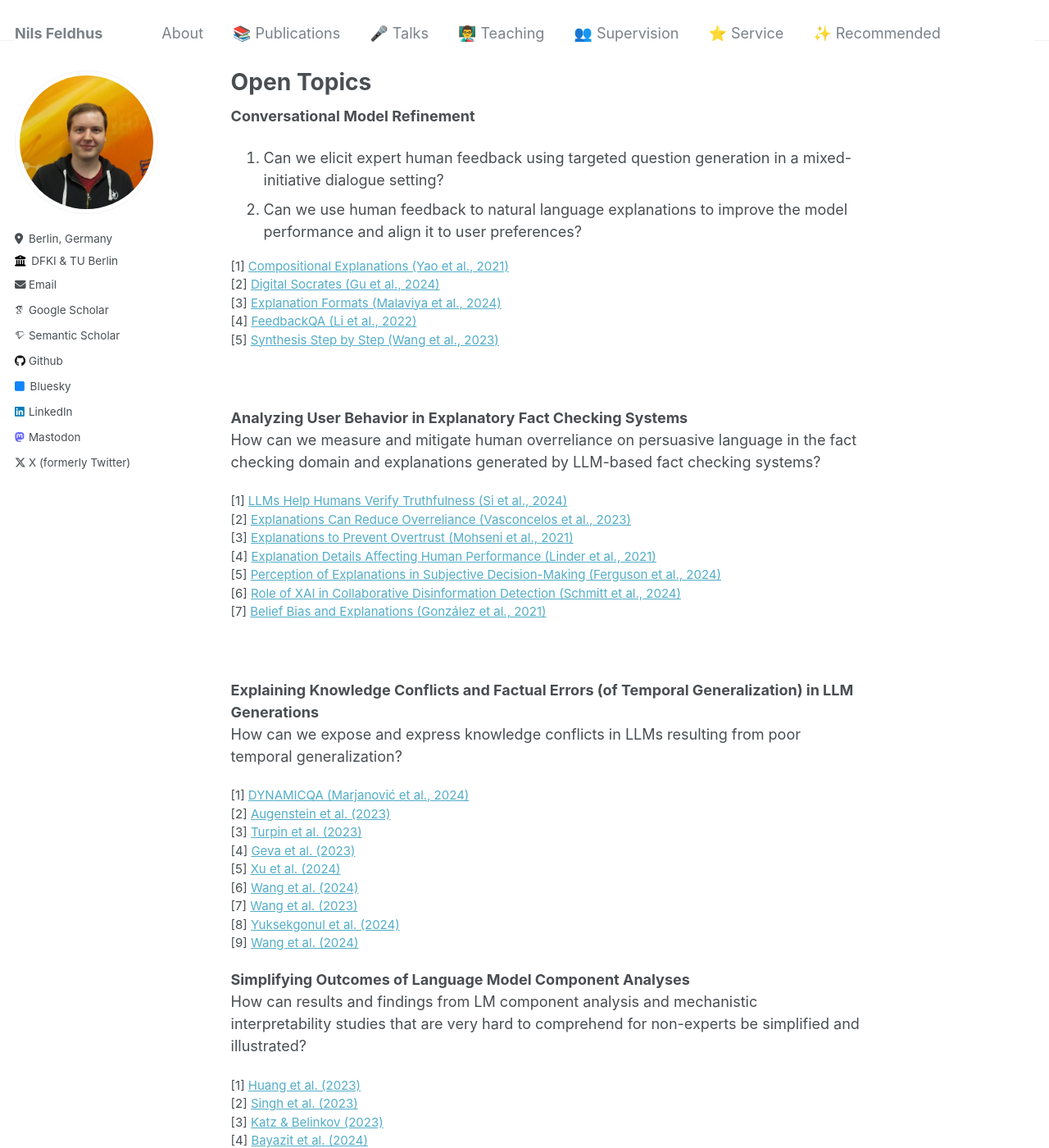
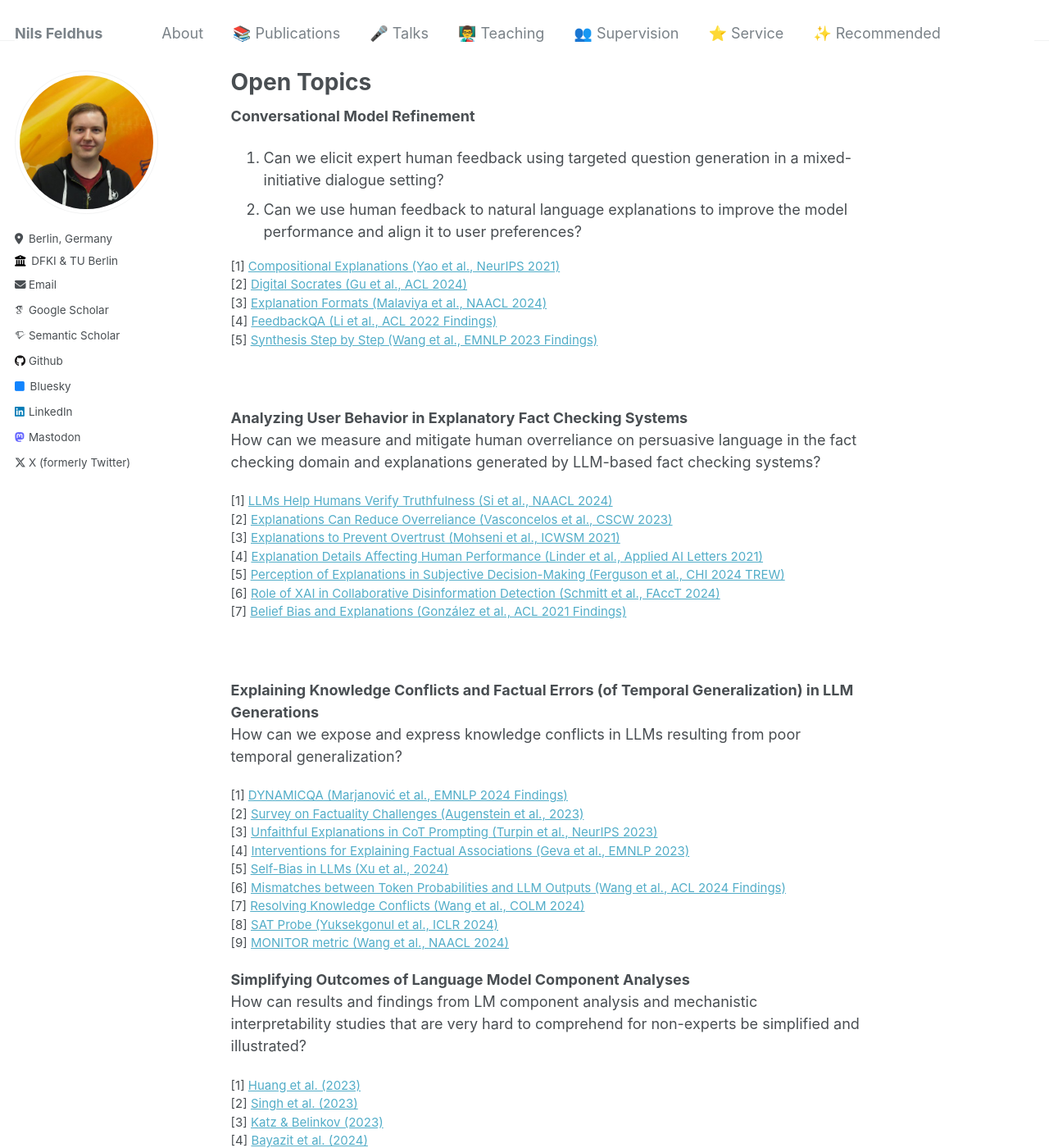
Before and after one commit to nfelnlp/nfelnlp.github.io, a Jekyll site: the page built from supervision/topics.md, in a window 1280 px wide and 1400 px high. Shown: the whole window at 82% size. Built offline with Jekyll 4.4.1, drawn with Linux system fonts in a browser that asks for light colours; some web fonts are replaced.

Commit message:
Update references in open topics.

```diff
--- a/supervision/topics.md
+++ b/supervision/topics.md
@@ -10,39 +10,39 @@ title: "Open Topics"
 1. Can we elicit expert human feedback using targeted question generation in a mixed-initiative dialogue setting?
 2. Can we use human feedback to natural language explanations to improve the model performance and align it to user preferences?
 <p style="font-size:smaller;">
-[1] <a href="https://arxiv.org/abs/2103.10415">Compositional Explanations (Yao et al., 2021)</a><br>
-[2] <a href="https://aclanthology.org/2024.acl-long.302/">Digital Socrates (Gu et al., 2024)</a><br>
-[3] <a href="https://aclanthology.org/2024.naacl-long.168/">Explanation Formats (Malaviya et al., 2024)</a><br>
-[4] <a href="https://aclanthology.org/2022.findings-acl.75/">FeedbackQA (Li et al., 2022)</a><br>
-[5] <a href="https://aclanthology.org/2023.findings-emnlp.791/">Synthesis Step by Step (Wang et al., 2023)</a>
+[1] <a href="https://arxiv.org/abs/2103.10415">Compositional Explanations (Yao et al., NeurIPS 2021)</a><br>
+[2] <a href="https://aclanthology.org/2024.acl-long.302/">Digital Socrates (Gu et al., ACL 2024)</a><br>
+[3] <a href="https://aclanthology.org/2024.naacl-long.168/">Explanation Formats (Malaviya et al., NAACL 2024)</a><br>
+[4] <a href="https://aclanthology.org/2022.findings-acl.75/">FeedbackQA (Li et al., ACL 2022 Findings)</a><br>
+[5] <a href="https://aclanthology.org/2023.findings-emnlp.791/">Synthesis Step by Step (Wang et al., EMNLP 2023 Findings)</a>
 </p><br>
 
 <!-- ORPEx -->
 **Analyzing User Behavior in Explanatory Fact Checking Systems**
 How can we measure and mitigate human overreliance on persuasive language in the fact checking domain and explanations generated by LLM-based fact checking systems?
 <p style="font-size:smaller;">
-[1] <a href="https://aclanthology.org/2024.naacl-long.81/">LLMs Help Humans Verify Truthfulness (Si et al., 2024)</a><br>
-[2] <a href="https://dl.acm.org/doi/10.1145/3579605">Explanations Can Reduce Overreliance (Vasconcelos et al., 2023)</a><br>
-[3] <a href="https://doi.org/10.1609/icwsm.v15i1.18072">Explanations to Prevent Overtrust (Mohseni et al., 2021)</a><br>
-[4] <a href="https://doi.org/10.1002/ail2.49">Explanation Details Affecting Human Performance (Linder et al., 2021)</a><br>
-[5] <a href="https://arxiv.org/abs/2404.12558">Perception of Explanations in Subjective Decision-Making (Ferguson et al., 2024)</a><br>
-[6] <a href="https://dl.acm.org/doi/10.1145/3630106.3659031">Role of XAI in Collaborative Disinformation Detection (Schmitt et al., 2024)</a><br>
-[7] <a href="https://aclanthology.org/2021.findings-acl.259/">Belief Bias and Explanations (González et al., 2021)</a>
+[1] <a href="https://aclanthology.org/2024.naacl-long.81/">LLMs Help Humans Verify Truthfulness (Si et al., NAACL 2024)</a><br>
+[2] <a href="https://dl.acm.org/doi/10.1145/3579605">Explanations Can Reduce Overreliance (Vasconcelos et al., CSCW 2023)</a><br>
+[3] <a href="https://doi.org/10.1609/icwsm.v15i1.18072">Explanations to Prevent Overtrust (Mohseni et al., ICWSM 2021)</a><br>
+[4] <a href="https://doi.org/10.1002/ail2.49">Explanation Details Affecting Human Performance (Linder et al., Applied AI Letters 2021)</a><br>
+[5] <a href="https://arxiv.org/abs/2404.12558">Perception of Explanations in Subjective Decision-Making (Ferguson et al., CHI 2024 TREW)</a><br>
+[6] <a href="https://dl.acm.org/doi/10.1145/3630106.3659031">Role of XAI in Collaborative Disinformation Detection (Schmitt et al., FAccT 2024)</a><br>
+[7] <a href="https://aclanthology.org/2021.findings-acl.259/">Belief Bias and Explanations (González et al., ACL 2021 Findings)</a>
 </p><br>
 
 <!-- DeLoreason -->
 **Explaining Knowledge Conflicts and Factual Errors (of Temporal Generalization) in LLM Generations**
 How can we expose and express knowledge conflicts in LLMs resulting from poor temporal generalization?
 <p style="font-size:smaller;">
-[1] <a href="https://arxiv.org/abs/2407.17023">DYNAMICQA (Marjanović et al., 2024)</a><br>
-[2] <a href="http://arxiv.org/abs/2310.05189">Augenstein et al. (2023)</a><br>
-[3] <a href="https://openreview.net/forum?id=bzs4uPLXvi">Turpin et al. (2023)</a><br>
-[4] <a href="https://aclanthology.org/2023.emnlp-main.751/">Geva et al. (2023)</a><br>
-[5] <a href="https://arxiv.org/abs/2402.11436">Xu et al. (2024)</a><br>
-[6] <a href="https://arxiv.org/abs/2402.14499">Wang et al. (2024)</a><br>
-[7] <a href="http://arxiv.org/abs/2310.00935">Wang et al. (2023)</a><br>
-[8] <a href="https://openreview.net/forum?id=gfFVATffPd">Yuksekgonul et al. (2024)</a><br>
-[9] <a href="https://aclanthology.org/2024.naacl-long.46/">Wang et al. (2024)</a>
+[1] <a href="https://arxiv.org/abs/2407.17023">DYNAMICQA (Marjanović et al., EMNLP 2024 Findings)</a><br>
+[2] <a href="http://arxiv.org/abs/2310.05189">Survey on Factuality Challenges (Augenstein et al., 2023)</a><br>
+[3] <a href="https://openreview.net/forum?id=bzs4uPLXvi">Unfaithful Explanations in CoT Prompting (Turpin et al., NeurIPS 2023)</a><br>
+[4] <a href="https://aclanthology.org/2023.emnlp-main.751/">Interventions for Explaining Factual Associations (Geva et al., EMNLP 2023)</a><br>
+[5] <a href="https://arxiv.org/abs/2402.11436">Self-Bias in LLMs (Xu et al., 2024)</a><br>
+[6] <a href="https://aclanthology.org/2024.findings-acl.441">Mismatches between Token Probabilities and LLM Outputs (Wang et al., ACL 2024 Findings)</a><br>
+[7] <a href="http://arxiv.org/abs/2310.00935">Resolving Knowledge Conflicts (Wang et al., COLM 2024)</a><br>
+[8] <a href="https://openreview.net/forum?id=gfFVATffPd">SAT Probe (Yuksekgonul et al., ICLR 2024)</a><br>
+[9] <a href="https://aclanthology.org/2024.naacl-long.46/">MONITOR metric (Wang et al., NAACL 2024)</a>
 </p>
 
 <!-- CircuiTeX -->
```
